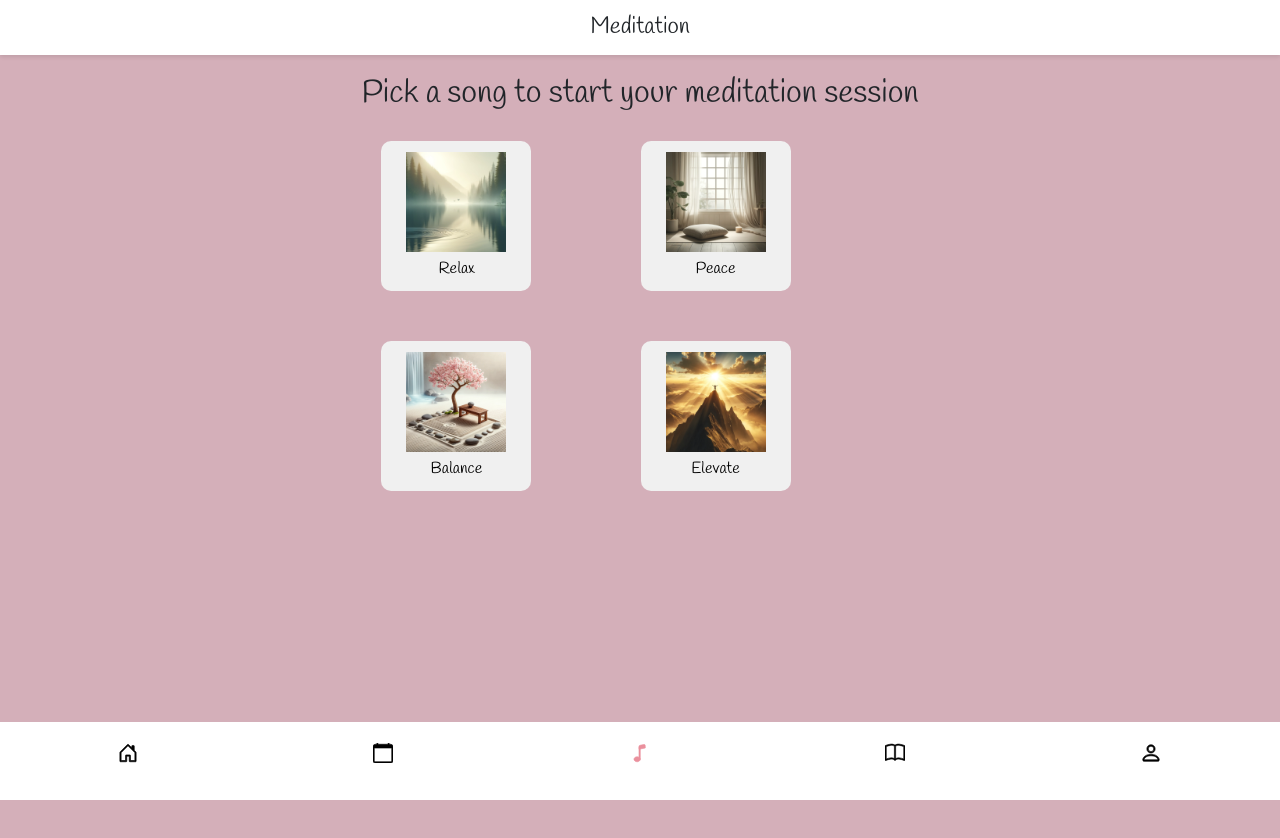
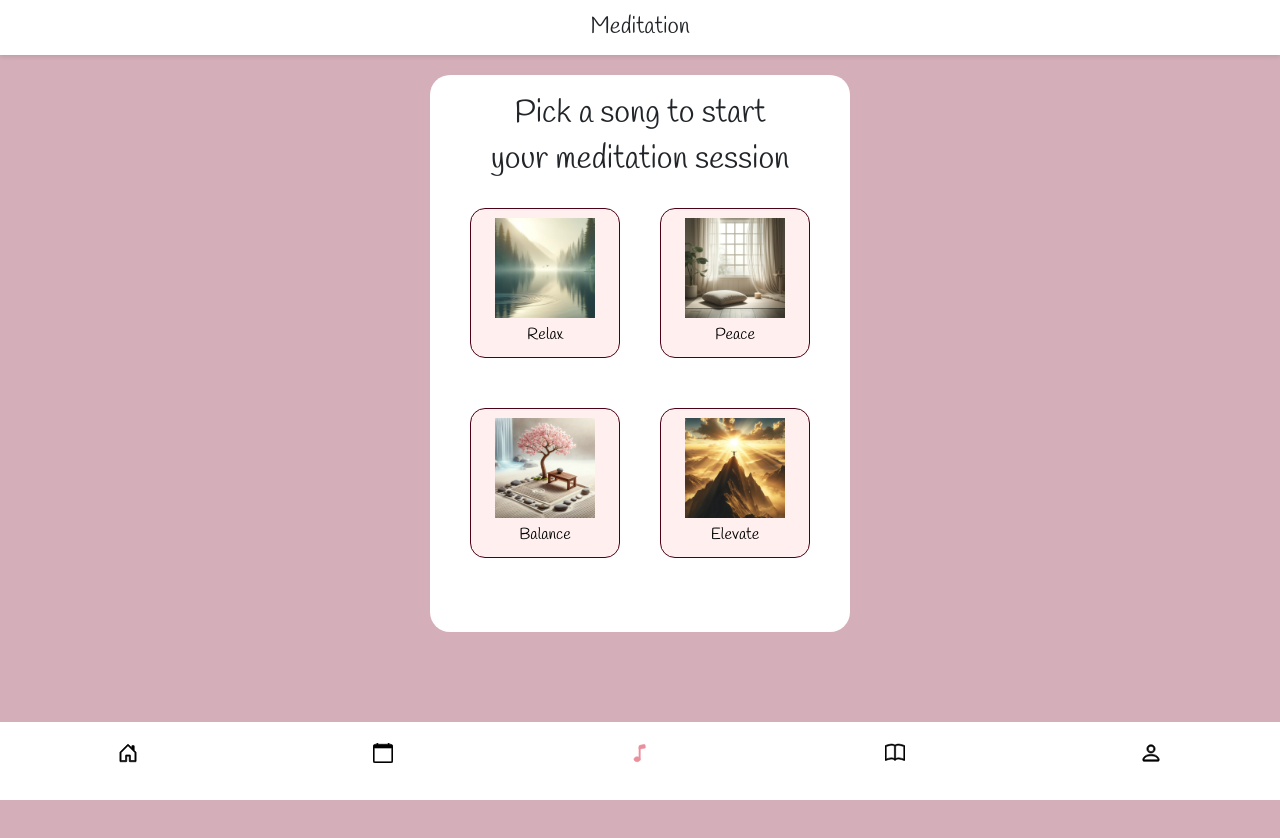
Before and after one commit to paceuniversity/team3spring2024, a React (Create React App) app in the folder moonflo/: page /meditation in a window 1280 px wide. Shown: the top 838 px of the page. Built offline with nearby package versions, Linux system fonts and the light colour scheme.

Commit message:
styling meditation page to match UI

```diff
--- a/moonflo/src/pages/meditation.css
+++ b/moonflo/src/pages/meditation.css
@@ -1,36 +1,65 @@
+User
+.infoContainer {
+    background-color: rgb(255, 255, 255);
+    border-radius: 20px;
+    padding: 30px;
+    margin: 20px auto;
+    width: 90%;
+    max-width: 500px;
+
+}
+
 .music-button-container {
     display: grid;
-    grid-template-columns: repeat(2, 1fr); /* Creates two columns */
-    gap: 40px 1px; /* First value for row gap, second for column gap */
-    padding: 20px; /* Padding around the entire grid container */
-    justify-content: center; /* Centers the grid within the container */
-    align-content: center; /* Aligns content vertically within the container */
+    grid-template-columns: repeat(2, 1fr);
+    gap: 40px;
+    padding: 20px;
+    justify-content: center;
+    align-content: center;
+    background-color: rgb(255, 255, 255);
+    border-radius: 20px;
+
 }
 
 .music-button-container button {
-    height: 150px; /* Fixed height to maintain a square shape */
-    width: 150px; /* Width equal to height to create a square */
-    padding: 10px; /* Padding inside the button */
-    font-size: 1rem; /* Font size for the text */
-    display: flex; /* Flexbox for internal alignment */
-    flex-direction: column; /* Stacks items vertically */
-    align-items: center; /* Center-aligns the items horizontally */
-    justify-content: center; /* Center-aligns the items vertically */
-    text-align: center; /* Ensures text is centered */
-    background-color: #f0f0f0; /* Background color of the buttons */
-    border: none; /* Removes the border */
-    border-radius: 10px; /* Rounded corners */
-    cursor: pointer; /* Pointer cursor on hover */
-    transition: transform 0.3s, box-shadow 0.3s; /* Transition for interaction */
+    height: 150px;
+    width: 150px;
+    padding: 10px;
+    font-size: 1rem;
+    display: flex;
+    flex-direction: column;
+    align-items: center;
+    justify-content: center;
+    text-align: center;
+    background-color: rgb(255, 239, 239);
+    border: 1px solid #4d0116;
+    border-radius: 15px;
+    cursor: pointer;
+    transition: transform 0.3s, box-shadow 0.3s;
 }
 
 .music-button-container button img {
-    margin-bottom: 5px; /* Space between the image and the text */
-    width: 100px; /* Width of the image */
-    height: 100px; /* Height of the image */
+    margin-bottom: 5px;
+    width: 100px;
+    height: 100px;
 }
 
 .music-button-container button:hover {
-    transform: scale(1.05); /* Scales up the button on hover */
-    box-shadow: 0px 4px 8px rgba(0,0,0,0.2); /* Shadow effect for depth */
+    transform: scale(1.05);
+    box-shadow: 0 4px 8px rgba(0, 0, 0, 0.2);
 }
+
+.music-content {
+    width: 100%;
+    text-align: center;
+
+}
+
+.music-content {
+    width: 100%;
+    text-align: center; /* Centers the text horizontally */
+    padding: 20px; /* Adds padding inside the content area */
+    background-color: white; /* Ensures the background is white */
+    border-radius: 20px; /* Rounds the corners */
+    margin: auto; /* Center align the content box if necessary */
+}
--- a/moonflo/src/pages/meditation.js
+++ b/moonflo/src/pages/meditation.js
@@ -64,7 +64,8 @@ const Meditation = () => {
         ) : (
           <div className="music-popup">
             <div className="music-content">
-              <h2>Pick a song to start your meditation session</h2>
+              <h2>Pick a song to start</h2>
+              <h2>your meditation session</h2>
               <div className="music-button-container">
                 <button onClick={() => handleMusicSelection('Relax')}>
                   <img src={relaxImg} alt="Relax" />
```
